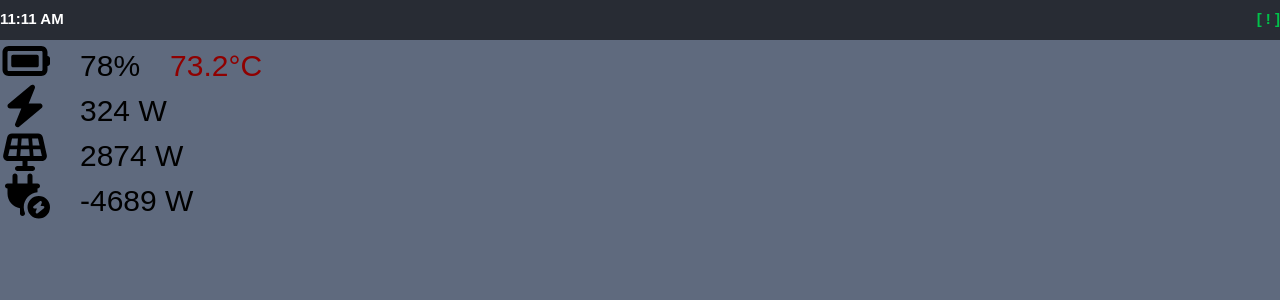
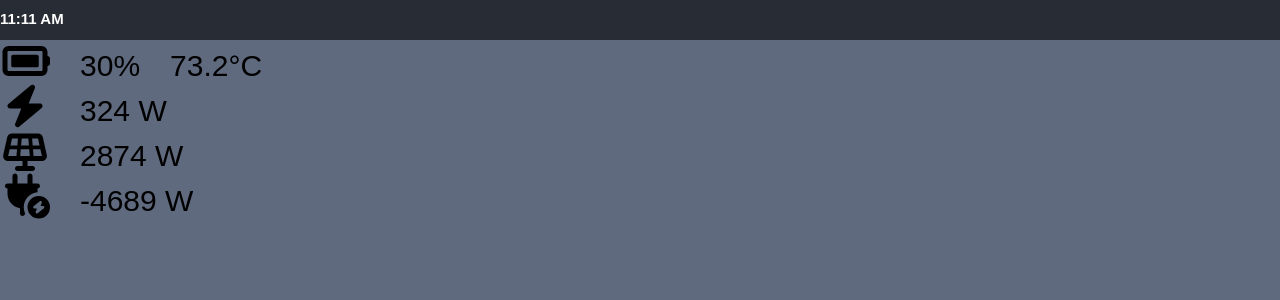
Before and after one commit to mandarussell/solar-battery-display, a React (Create React App) app: page / in a window 1280 px wide. Shown: the top 300 px of the page. Built offline with nearby package versions, Linux system fonts and the light colour scheme; no server answers.

Commit message:
Remove toolbar alert and move this functionality to battery % value. Added conditional colour for battery temperature.

```diff
--- a/src/App.js
+++ b/src/App.js
@@ -1,6 +1,5 @@
 import './App.css';
 import Clock from './Clock';
-import AlertIcon from './AlertIcon';
 import Data from './Data';
 
 function App() {
@@ -9,7 +8,6 @@ function App() {
       <header className="App-header">
         <div className="Toolbar">
           <Clock />
-          <AlertIcon />
         </div>
         <div className="App-body">
           <Data />
--- a/src/Data.js
+++ b/src/Data.js
@@ -39,13 +39,14 @@ function Data() {
     }
 
     return (
-        // Place holder. Actually build up data from the returned JSON.
         <div style={styles.container}>
             <div style={styles.battery}>
                 <FontAwesomeIcon icon="fa-solid fa-battery-full" />
-                <span style={styles.value}>
-                    <span>{response.battery.percent}%</span>
-                    <span style={styles.temperature}>{response.battery.temperature}°C</span>
+                <span style={response.battery.percent <= 30 && response.solar.power <= 100 ? styles.alert : styles.value}>
+                    {response.battery.percent}%
+                </span>
+                <span style={response.battery.temperature <= 2 ? styles.alert : styles.value}>
+                    {response.battery.temperature}°C
                 </span>
             </div>
             <div style={styles.battery}>
@@ -86,8 +87,9 @@ const styles = {
         fontSize: "30px",
         marginLeft: "30px",
     },
-    temperature: {
+    alert: {
         color: "#8f0000ff",
+        fontSize: "30px",
         marginLeft: "30px",
     },
 };
--- a/src/Services.js
+++ b/src/Services.js
@@ -50,7 +50,7 @@ export async function getSystemData(url, headers) {
             "frequency": 86.5
         },
         "battery": {
-            "percent": 78,
+            "percent": 30,
             "power": 1711,
             "temperature": 73.2
         },
```
